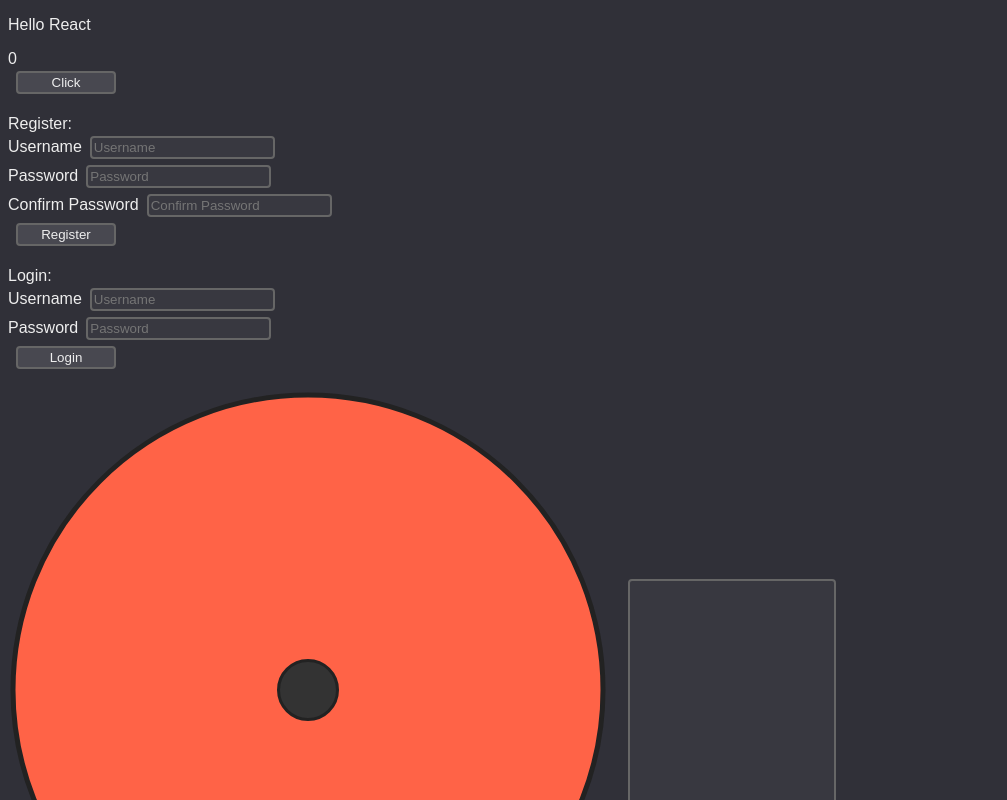
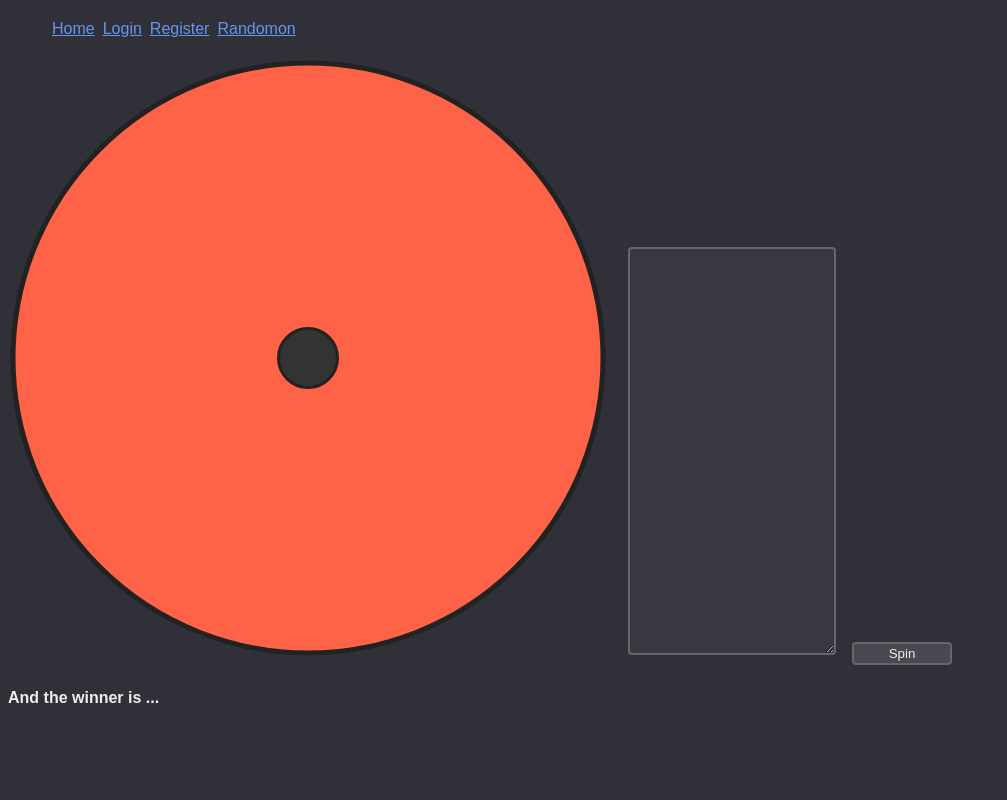
Before and after one commit to xeeija/pokeboard, a React (Create React App) app in the folder app/: page /randomon in a window 1280 px wide. Shown: the top 800 px of the page, without its empty margins (0-1007 px from the left). Built offline with nearby package versions, Linux system fonts and the light colour scheme.

Commit message:
Add routing, update randomon

```diff
--- a/app/public/index.html
+++ b/app/public/index.html
@@ -6,7 +6,7 @@
   <link rel="icon" href="%PUBLIC_URL%/favicon.ico" />
   <meta name="viewport" content="width=device-width, initial-scale=1" />
   <meta name="theme-color" content="#000000" />
-  <meta name="description" content="Web site created using create-react-app" />
+  <meta name="description" content="Pokeboard is your companion for managing Pokemon Runs" />
   <link rel="apple-touch-icon" href="%PUBLIC_URL%/logo192.png" />
   <!--
       manifest.json provides metadata used when your web app is installed on a
@@ -22,7 +22,7 @@
       work correctly both with client-side routing and a non-root public URL.
       Learn how to configure a non-root public URL by running `npm run build`.
     -->
-  <title>React App</title>
+  <title>Pokeboard</title>
 </head>
 
 <body>
--- a/app/src/App.tsx
+++ b/app/src/App.tsx
@@ -1,57 +1,45 @@
-import React, { useState } from 'react';
+import React from 'react';
+import { BrowserRouter, Link, Route, Switch } from "react-router-dom"
+import { Login } from './pages/Login';
+import { Register } from './pages/Register';
+import { Randomon } from './pages/Randomon';
+import "./style.css"
 import { Counter } from './components/Counter';
-import { LoginForm } from './components/LoginForm';
-import { RandomWheel } from './components/RandomWheel';
-import { RegisterForm } from './components/RegisterForm';
-import "./style.css"
 
-const App: React.FC = () => {
-
-  const [names, setNames] = useState<string[]>([])
-
+export const App: React.FC = () => {
   return (
     <div className="App">
-      <div>
+      <BrowserRouter>
+        <nav>
+          <ul>
+            <li><Link to="/">Home</Link></li>
+            <li><Link to="/login">Login</Link></li>
+            <li><Link to="/register">Register</Link></li>
+            <li><Link to="/randomon" >Randomon</Link></li>
+          </ul>
+        </nav>
+        <Switch>
+          <Route exact path="/" >
+
             <p>Hello React</p>
             <Counter>
               {(count, setCount) => (
                 <div>
                   <div>{count}</div>
-              <button onClick={() => {
-                setCount(count + 1)
-                const wheel = document.querySelector("#wheel-g")
-                wheel?.classList.add("spinning")
-                setTimeout(() => {
-                  wheel?.classList.remove("spinning")
-                }, 4000);
-              }}>Click</button>
+                  <button onClick={() => setCount(count + 1)}>Click</button>
                 </div>
               )}
             </Counter>
-      </div>
 
-      <br />
-      <div>Register:</div>
-      <RegisterForm />
+            <Randomon />
+          </Route>
 
-      <br />
-      <div>Login:</div>
-      <LoginForm />
+          <Route exact path="/login" ><Login /></Route>
+          <Route exact path="/register" ><Register /></Route>
 
-      <br />
-      <RandomWheel diameter={600} names={names} ></RandomWheel>
-
-      <textarea
-        style={{ height: 400, width: 200, marginLeft: 20 }}
-        value={names.join("\n")}
-        onChange={(e) => {
-          console.log(e.target.value)
-          setNames(e.target.value.split("\n"))
-        }}>
-      </textarea>
-
+          <Route exact path="/randomon" ><Randomon /></Route>
+        </Switch>
+      </BrowserRouter>
     </div>
   );
 }
-
-export default App;
--- a/app/src/components/RandomWheel.tsx
+++ b/app/src/components/Wheel.tsx
@@ -1,11 +1,10 @@
-import React, { useRef } from "react"
+import React from "react"
 import "../style.css"
 
 interface Props {
-  // segments: number,
+  diameter: number,
   names?: string[],
-  diameter: number,
-  // colors?: string[]
+  colors?: string[]
 }
 
 interface Point {
@@ -30,16 +29,15 @@ const pointOnCircle = (center: Point, radius: number, angleDeg: number, angleOff
   }
 }
 
-export const RandomWheel: React.FC<Props> = ({ diameter, names = [] } /* { segments } */) => {
+export const Wheel: React.FC<Props> = ({
+  diameter,
+  names = [],
+  colors = ["orchid", "lightgreen", "aquamarine", "tomato", "cyan", "orange"],
+}) => {
 
   // Remove empty lines
   names = names.filter(x => x)
 
-  const wheelRef = useRef<SVGGElement>(null)
-
-  // wheelRef.current?.classList.
-
-  // const [names, setNames] = useState<string[]>([""])
   const segments = names.length
 
   const d: Sector = {
@@ -51,26 +49,16 @@ export const RandomWheel: React.FC<Props> = ({ diameter, names = [] } /* { segme
 
   const largeArcFlag = d.endAngle - d.startAngle <= 180 ? 0 : 1
 
-  const colors = [
-    "orchid",
-    "lightgreen",
-    "aquamarine",
-    "tomato",
-    "cyan",
-    "orange",
-  ]
-
   /* M   200       0         A   200     200     0 1        0 400     200     L    200  200  Z
     Move startPosX startPosY Arc radiusX radiusY ? largeArc ? arcPosX arcPosY Line posX posY Close path
     arcPos -> creates an arc from current position (like a cursor) to given arcPos */
   return (
     <svg {...{
-      // id: "random-wheel",
-      // className: "spinning",
       height: diameter,
       width: diameter,
+      viewBox: `0 0 ${diameter} ${diameter}`
     }} >
-      <g id="wheel-g" ref={wheelRef} className="" >
+      <g id="wheel-g" className="spinning" >
         <circle cx={d.center.x} cy={d.center.y} r={d.radius} stroke="#222" strokeWidth="5" fill={colors[colors.length / 2]} />
 
         {names.map((name, i) => {
@@ -81,7 +69,6 @@ export const RandomWheel: React.FC<Props> = ({ diameter, names = [] } /* { segme
           // replace with different color, if last color is the same as the first
           const colorIndex = i % colors.length
           const color = (colorIndex === 0 && i === segments - 1) ? colors[colors.length / 2] : colors[colorIndex]
-          // const color = colors[i % colorlength]
 
           return (
             <g key={"wheel-g-" + i}>
@@ -101,7 +88,7 @@ export const RandomWheel: React.FC<Props> = ({ diameter, names = [] } /* { segme
               </defs>
               <text color={color} >
                 <textPath
-                  // width attribute zeigt die Textlänge an
+                  // TODO: make text as big as possiblee
                   className="wheel-text"
                   textAnchor="end"
                   dominantBaseline="middle"
--- a/app/src/index.tsx
+++ b/app/src/index.tsx
@@ -1,6 +1,6 @@
 import React from 'react';
 import ReactDOM from 'react-dom';
-import App from './App';
+import { App } from './App';
 
 ReactDOM.render(
   <React.StrictMode>
--- a/app/src/components/LoginForm.tsx
+++ b/app/src/pages/Login.tsx
@@ -2,7 +2,7 @@ import React, { useState } from "react"
 
 interface Props { }
 
-export const LoginForm: React.FC<Props> = () => {
+export const Login: React.FC<Props> = () => {
 
   const [username, setUsername] = useState("")
   const [password, setPassword] = useState("")
--- /dev/null
+++ b/app/src/pages/Randomon.tsx
@@ -0,0 +1,62 @@
+import React, { useState } from "react"
+import { Wheel } from "src/components/Wheel"
+
+interface Props { }
+
+const randInt = (min = 0, max: number) => Math.floor(Math.random() * (Math.floor(max) - Math.ceil(min) + 1) + Math.ceil(min))
+
+export const Randomon: React.FC<Props> = () => {
+  const [names, setNames] = useState<string[]>([])
+  const [winner, setWinner] = useState("")
+  const [rotation, setRotation] = useState(0)
+
+  const spin = (onFinish: (winner: string) => void, spinTime = 6000) => {
+
+    const wheel = document.getElementById("wheel-g")
+    const sectorDeg = 360 / names.length
+
+    // TODO: Replace with better random generator
+    const randoms = [
+      randInt(0, names.length - 1), // winner index
+      randInt(5, 7), // total rotations per spin
+      randInt(10, 90) // how much to rotate into the winner sector
+    ]
+
+    // 5-7 full rotations, then rotate to winner index and rotate randomly into the winner index
+    const rotateToDeg = (randoms[1] * 360) + 360 - (randoms[0] * sectorDeg) - (sectorDeg * randoms[2] / 100) + 90
+
+    wheel?.animate([
+      { transform: `rotate(${rotation}deg)` },
+      { transform: `rotate(${rotateToDeg}deg)` },
+    ], {
+      duration: spinTime,
+      easing: "cubic-bezier(0.33, 1, 0.68, 1)",
+      fill: "forwards"
+    })?.addEventListener("finish", _ => {
+      onFinish(names[randoms[0]])
+      setRotation(rotateToDeg % 360)
+    })
+
+  }
+
+  return (
+    <div className="randomon">
+      <Wheel diameter={600} names={names} />
+
+      <textarea
+        style={{ height: 400, width: 200, marginLeft: 20 }}
+        value={names.join("\n")}
+        onChange={e => setNames(e.target.value.split("\n"))}>
+      </textarea>
+
+      <button onClick={() =>
+        // console.log({ names })
+        spin(setWinner)
+      }>Spin</button>
+
+      <h4>And the winner is ...</h4>
+      <h2>{winner}</h2>
+
+    </div>
+  )
+}
--- a/app/src/components/RegisterForm.tsx
+++ b/app/src/pages/Register.tsx
@@ -8,7 +8,7 @@ interface Credentials {
   confirmPassword?: string
 }
 
-export const RegisterForm: React.FC<Props> = () => {
+export const Register: React.FC<Props> = () => {
 
   const [{ username, password, confirmPassword }, setCredentials] = useState<Credentials>({ username: "", password: "" })
 
--- a/app/src/style.css
+++ b/app/src/style.css
@@ -33,11 +33,17 @@ button:active {
   background-color: rgb(88, 88, 96);
 }
 
-.spinning {
+ul > li {
+  display: inline-block;
+  margin: 4px;
+}
+
+a {
+  color: cornflowerblue;
+}
+
+#wheel-g {
   position: relative;
-  animation-name: spin;
-  animation-duration: 4s;
-  transition: transform 0.6s cubic-bezier(0.33, 1, 0.68, 1);
   transform-origin: 50% 50%;
 }
 
@@ -51,8 +57,3 @@ button:active {
   font-size: 1.2rem;
   font-weight: normal;
 }
-
-@keyframes spin {
-  from { transform: rotate(0deg); }
-  to   { transform: rotate(2160deg) }
-}
```
Also changed, not shown: app/package.json (+26 -20 lines), 1 other file (tests, documents, lock files or other folders). Lines whose indentation alone changed are shown as unchanged.
